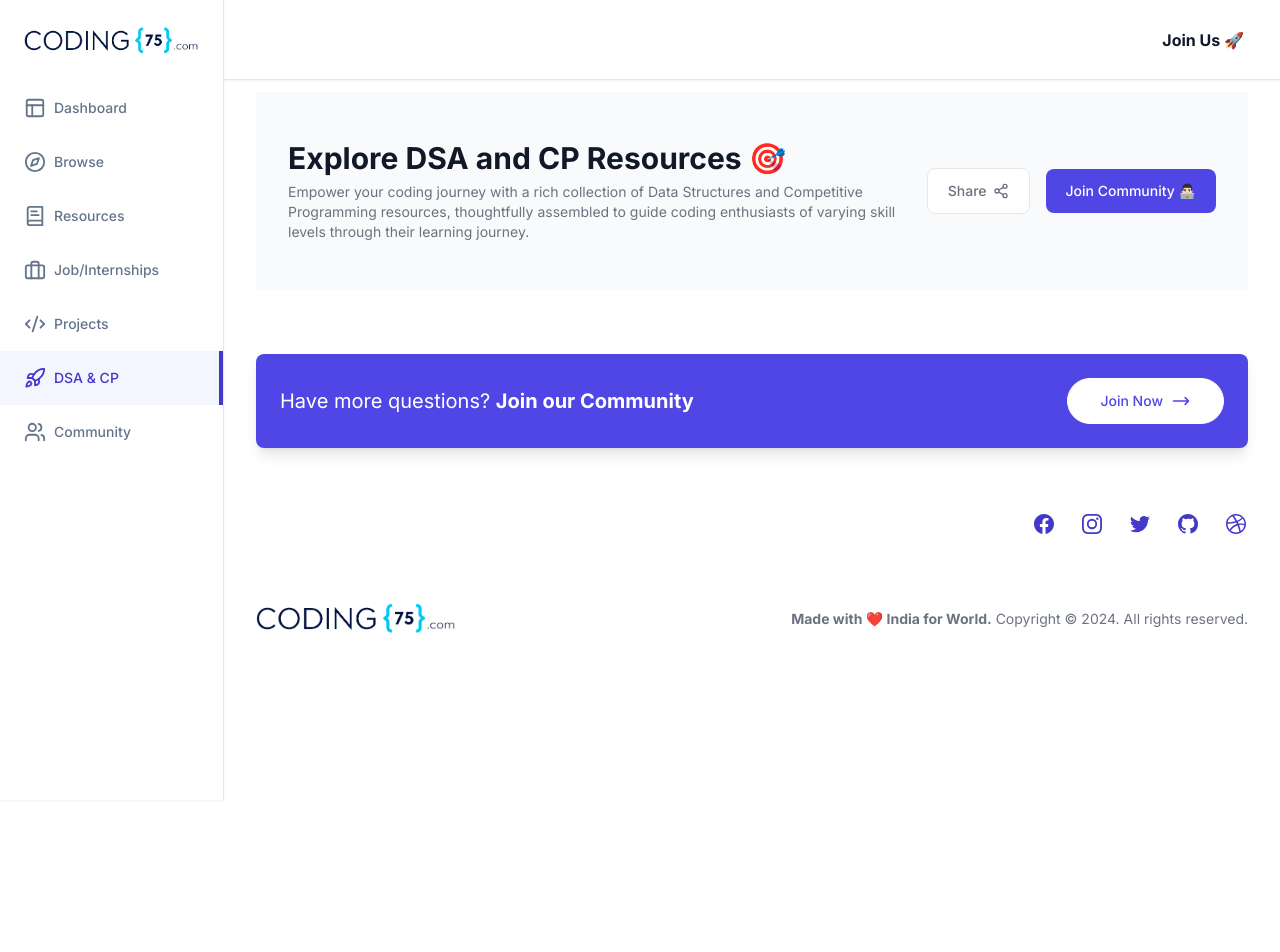
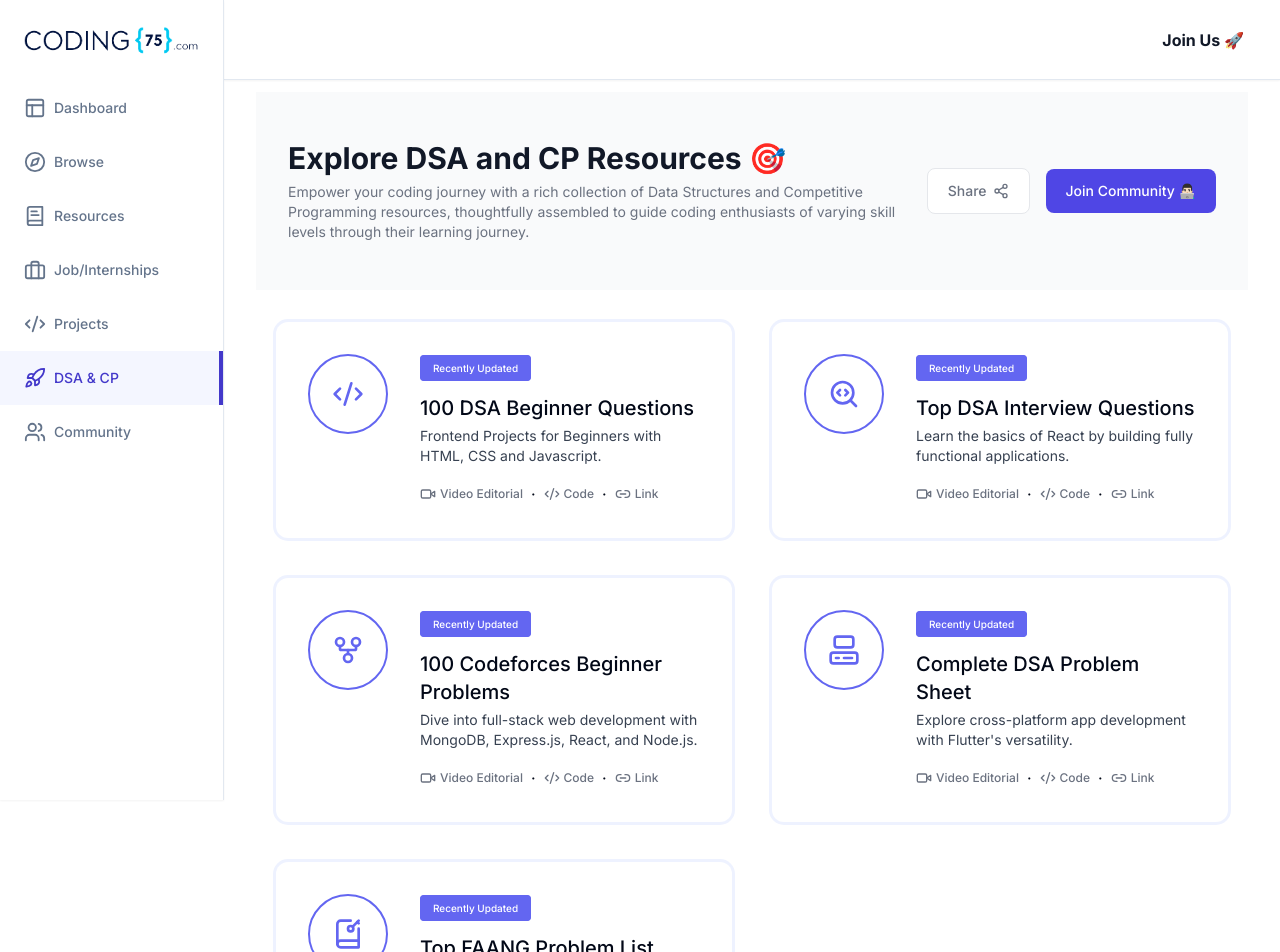
Before and after one commit to imabhinavawasthi/coding75-app, a Next.js app: page /dsa-cp in a window 1280 px wide. Shown: the top 952 px of the page. Before the commit the page ends 800 px from the top, so only its background shows below. Built offline with nearby package versions, Linux system fonts and the light colour scheme.

Commit message:
updating dsa-cp

```diff
--- a/app/(dashboard)/(routes)/dsa-cp/page.tsx
+++ b/app/(dashboard)/(routes)/dsa-cp/page.tsx
@@ -1,4 +1,6 @@
+import ResourceCard2 from "@/components/cards/resource-card-2";
 import PageHeaders from "@/components/page-headers";
+import { BookKeyIcon, Code2Icon, ComputerIcon, FunctionSquareIcon, GitForkIcon, SearchCodeIcon } from "lucide-react";
 
 const DSACPPage = () => {
     return (
@@ -8,6 +10,25 @@ const DSACPPage = () => {
                     heading="Explore DSA and CP Resources 🎯"
                     description="Empower your coding journey with a rich collection of Data Structures and Competitive Programming resources, thoughtfully assembled to guide coding enthusiasts of varying skill levels through their learning journey." />
             </div>
+            <div className="mt-3">
+                    <div className="grid lg:grid-cols-2 grid-cols-1">
+                        <div className="p-5">
+                            <ResourceCard2 heading={"100 DSA Beginner Questions"} description={"Frontend Projects for Beginners with HTML, CSS and Javascript. "} link={"/dsa-cp/basicfrontend"} icon={<Code2Icon className="text-indigo-500 h-8 w-8"/>} extra_details={true} trending_tag={"Recently Updated"}  />
+                        </div>
+                        <div className="p-5">
+                            <ResourceCard2 heading={"Top DSA Interview Questions"} description={"Learn the basics of React by building fully functional applications."} link={"/dsa-cp/reactjs"} icon={<SearchCodeIcon className="text-indigo-500 h-8 w-8"/>} extra_details={true} trending_tag={"Recently Updated"}  />
+                        </div>
+                        <div className="p-5">
+                            <ResourceCard2 heading={"100 Codeforces Beginner Problems"} description={"Dive into full-stack web development with MongoDB, Express.js, React, and Node.js."} link={"/dsa-cp/mern"} icon={<GitForkIcon className="text-indigo-500 h-8 w-8"/>} extra_details={true} trending_tag={"Recently Updated"}  />
+                        </div>
+                        <div className="p-5">
+                            <ResourceCard2 heading={"Complete DSA Problem Sheet"} description={"Explore cross-platform app development with Flutter's versatility."} link={"/dsa-cp/flutter"} icon={<ComputerIcon className="text-indigo-500 h-8 w-8"/>} extra_details={true} trending_tag={"Recently Updated"}  />
+                        </div>
+                        <div className="p-5">
+                            <ResourceCard2 heading={"Top FAANG Problem List"} description={"Explore real-world applications, diverse algorithms, and hands-on experiences to master the art of AI."} link={"/dsa-cp/flutter"} icon={<BookKeyIcon className="text-indigo-500 h-8 w-8"/>} extra_details={true} trending_tag={"Recently Updated"}  />
+                        </div>
+                    </div>
+                </div>
         </div>
      );
 }
```
